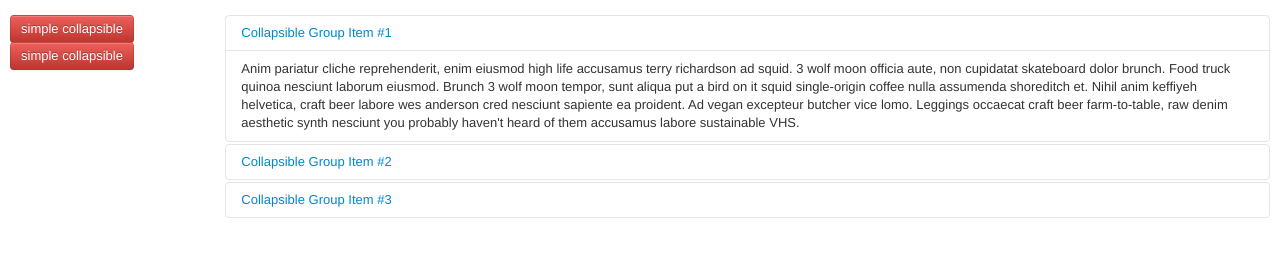
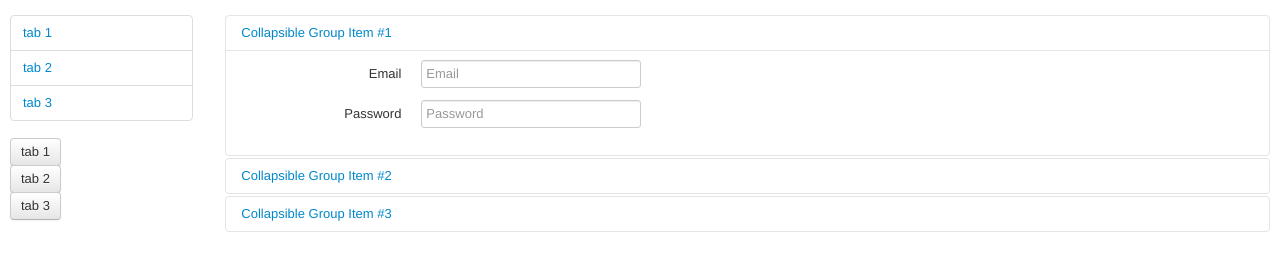
Before and after one commit to patelsan/oppwiz_uispike, a plain HTML site: page index.html in a window 1280 px wide. Shown: the part 43-314 px from the top of the page. Drawn offline with Linux system fonts and the light colour scheme; a script that the page names is missing.

Commit message:
added forms. changed nav.

```diff
--- a/index.html
+++ b/index.html
@@ -27,10 +27,24 @@
             <div class="span2">
                 <ul class="nav nav-tabs nav-stacked">
                     <li>
-                        <button type="button" class="btn btn-danger" data-toggle="collapse" data-target="#collapseOne">simple collapsible</button>
+                        <a class="accordion-toggle" data-toggle="collapse" data-parent="#accordion2" href="#collapseOne">tab 1</a>
                     </li>
                     <li>
-                        <button type="button" class="btn btn-danger" data-toggle="collapse" data-target="#collapseTwo">simple collapsible</button>
+                        <a class="accordion-toggle" data-toggle="collapse" data-parent="#accordion2" href="#collapseTwo">tab 2</a>
+                    </li>
+                    <li>
+                        <a class="accordion-toggle" data-toggle="collapse" data-parent="#accordion2" href="#collapseThree">tab 3</a>
+                    </li>
+                </ul>
+                <ul class="nav nav-tabs nav-stacked">
+                    <li>
+                        <button type="button" class="btn btn-default" data-toggle="collapse" data-parent="#accordion2" data-target="#collapseOne">tab 1</button>
+                    </li>
+                    <li>
+                        <button type="button" class="btn btn-default" data-toggle="collapse" data-parent="#accordion2" data-target="#collapseTwo">tab 2</button>
+                    </li>
+                    <li>
+                        <button type="button" class="btn btn-default" data-toggle="collapse" data-parent="#accordion2" data-target="#collapseThree">tab 3</button>
                     </li>
                 </ul>
             </div>
@@ -38,37 +52,71 @@
                 <div class="accordion" id="accordion2">
                     <div class="accordion-group">
                         <div class="accordion-heading">
-                            <a class="accordion-toggle" data-toggle="collapse" data-parent="#accordion2" href="#collapseOne">
-                      Collapsible Group Item #1
-                    </a>
+                            <a class="accordion-toggle" data-toggle="collapse" data-parent="#accordion2" href="#collapseOne">Collapsible Group Item #1</a>
                         </div>
                         <div id="collapseOne" class="accordion-body in collapse" style="height: auto;">
                             <div class="accordion-inner">
-                                Anim pariatur cliche reprehenderit, enim eiusmod high life accusamus terry richardson ad squid. 3 wolf moon officia aute, non cupidatat skateboard dolor brunch. Food truck quinoa nesciunt laborum eiusmod. Brunch 3 wolf moon tempor, sunt aliqua put a bird on it squid single-origin coffee nulla assumenda shoreditch et. Nihil anim keffiyeh helvetica, craft beer labore wes anderson cred nesciunt sapiente ea proident. Ad vegan excepteur butcher vice lomo. Leggings occaecat craft beer farm-to-table, raw denim aesthetic synth nesciunt you probably haven't heard of them accusamus labore sustainable VHS.
+                                <form class="form-horizontal">
+                                    <div class="control-group">
+                                        <label class="control-label" for="inputEmail">Email</label>
+                                        <div class="controls">
+                                            <input type="text" id="inputEmail" placeholder="Email">
+                                        </div>
+                                    </div>
+                                    <div class="control-group">
+                                        <label class="control-label" for="inputPassword">Password</label>
+                                        <div class="controls">
+                                            <input type="password" id="inputPassword" placeholder="Password">
+                                        </div>
+                                    </div>
+                                </form>
                             </div>
                         </div>
                     </div>
                     <div class="accordion-group">
                         <div class="accordion-heading">
-                            <a class="accordion-toggle" data-toggle="collapse" data-parent="#accordion2" href="#collapseTwo">
-                      Collapsible Group Item #2
-                    </a>
+                            <a class="accordion-toggle" data-toggle="collapse" data-parent="#accordion2" href="#collapseTwo">Collapsible Group Item #2
+                            </a>
                         </div>
                         <div id="collapseTwo" class="accordion-body collapse" style="height: 0px;">
                             <div class="accordion-inner">
-                                Anim pariatur cliche reprehenderit, enim eiusmod high life accusamus terry richardson ad squid. 3 wolf moon officia aute, non cupidatat skateboard dolor brunch. Food truck quinoa nesciunt laborum eiusmod. Brunch 3 wolf moon tempor, sunt aliqua put a bird on it squid single-origin coffee nulla assumenda shoreditch et. Nihil anim keffiyeh helvetica, craft beer labore wes anderson cred nesciunt sapiente ea proident. Ad vegan excepteur butcher vice lomo. Leggings occaecat craft beer farm-to-table, raw denim aesthetic synth nesciunt you probably haven't heard of them accusamus labore sustainable VHS.
+                                <form class="form-horizontal row-fluid">
+                                    <div class="control-group span6">
+                                        <label class="control-label" for="inputEmail2">Email2</label>
+                                        <div class="controls">
+                                            <input type="text" id="inputEmail2" placeholder="Email2">
+                                        </div>
+                                    </div>
+                                    <div class="control-group span6">
+                                        <label class="control-label" for="inputPassword2">Password2</label>
+                                        <div class="controls">
+                                            <input type="password" id="inputPassword2" placeholder="Password2">
+                                        </div>
+                                    </div>
+                                </form>
                             </div>
                         </div>
                     </div>
                     <div class="accordion-group">
                         <div class="accordion-heading">
-                            <a class="accordion-toggle" data-toggle="collapse" data-parent="#accordion2" href="#collapseThree">
-                      Collapsible Group Item #3
-                    </a>
+                            <a class="accordion-toggle" data-toggle="collapse" data-parent="#accordion2" href="#collapseThree">Collapsible Group Item #3</a>
                         </div>
                         <div id="collapseThree" class="accordion-body collapse" style="height: 0px;">
                             <div class="accordion-inner">
-                                Anim pariatur cliche reprehenderit, enim eiusmod high life accusamus terry richardson ad squid. 3 wolf moon officia aute, non cupidatat skateboard dolor brunch. Food truck quinoa nesciunt laborum eiusmod. Brunch 3 wolf moon tempor, sunt aliqua put a bird on it squid single-origin coffee nulla assumenda shoreditch et. Nihil anim keffiyeh helvetica, craft beer labore wes anderson cred nesciunt sapiente ea proident. Ad vegan excepteur butcher vice lomo. Leggings occaecat craft beer farm-to-table, raw denim aesthetic synth nesciunt you probably haven't heard of them accusamus labore sustainable VHS.
+                                <form class="form-horizontal">
+                                    <div class="control-group">
+                                        <label class="control-label" for="inputEmail3">Email3</label>
+                                        <div class="controls">
+                                            <input type="text" id="inputEmail3" placeholder="Email3">
+                                        </div>
+                                    </div>
+                                    <div class="control-group">
+                                        <label class="control-label" for="inputPassword3">Password3</label>
+                                        <div class="controls">
+                                            <input type="password" id="inputPassword3" placeholder="Password3">
+                                        </div>
+                                    </div>
+                                </form>
                             </div>
                         </div>
                     </div>
```
